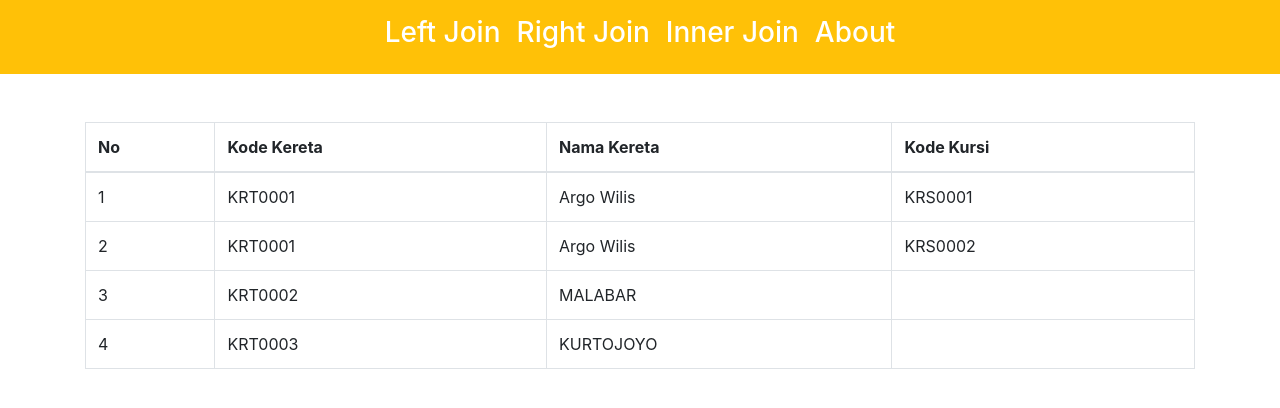
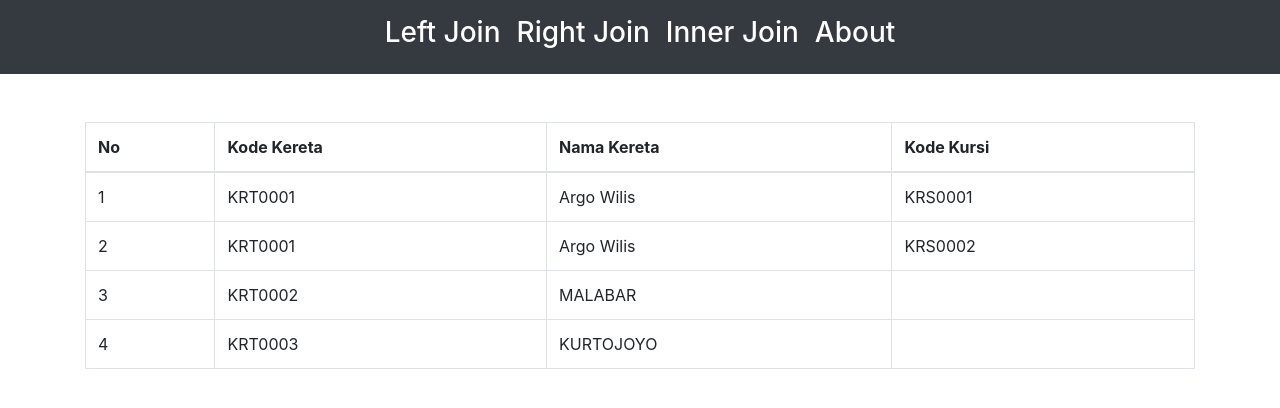
Before and after one commit to firditama/PR7_1705653_AchmadFirditama, a CodeIgniter app: page /kereta_join/ in a window 1280 px wide. Shown: the top 408 px of the page. Run offline with CodeIgniter, Linux system fonts and the light colour scheme; data comes from the database, SQL or seed files in the repository; some libraries are stand-ins or nearby versions.

Commit message:
pesan commit

```diff
--- a/application/views/About.php
+++ b/application/views/About.php
@@ -12,7 +12,7 @@
 <script src="https://stackpath.bootstrapcdn.com/bootstrap/4.3.1/js/bootstrap.min.js" integrity="sha384-JjSmVgyd0p3pXB1rRibZUAYoIIy6OrQ6VrjIEaFf/nJGzIxFDsf4x0xIM+B07jRM" crossorigin="anonymous"></script>
   </head>
   <body>
-    <nav class="navbar navbar-expand-lg navbar-dark bg-warning sticky-top">
+    <nav class="navbar navbar-expand-lg navbar-primary bg-dark sticky-top">
       <button class="navbar-toggler" type="button" data-toggle="collapse" data-target="#navbarSupportedContent">
         <span class="navbar-toggler-icon"></span>
       </button>
--- a/application/views/InnerJoin.php
+++ b/application/views/InnerJoin.php
@@ -14,7 +14,7 @@
     <script src="../assets/js/bootstrap.min.js"></script>
   </head>
   <body>
-    <nav class="navbar navbar-expand-lg navbar-dark bg-warning sticky-top">
+    <nav class="navbar navbar-expand-lg navbar-dark bg-dark sticky-top">
       <button class="navbar-toggler" type="button" data-toggle="collapse" data-target="#navbarSupportedContent">
         <span class="navbar-toggler-icon"></span>
       </button>
--- a/application/views/LeftJoin.php
+++ b/application/views/LeftJoin.php
@@ -14,7 +14,7 @@
     <script src="../assets/js/bootstrap.min.js"></script>
   </head>
   <body>
-    <nav class="navbar navbar-expand-lg navbar-dark bg-warning sticky-top">
+    <nav class="navbar navbar-expand-lg navbar-dark bg-dark sticky-top">
       <button class="navbar-toggler" type="button" data-toggle="collapse" data-target="#navbarSupportedContent">
         <span class="navbar-toggler-icon"></span>
       </button>
--- a/application/views/RightJoin.php
+++ b/application/views/RightJoin.php
@@ -14,7 +14,7 @@
     <script src="../assets/js/bootstrap.min.js"></script>
   </head>
   <body>
-    <nav class="navbar navbar-expand-lg navbar-dark bg-warning sticky-top">
+    <nav class="navbar navbar-expand-lg navbar-dark bg-dark sticky-top">
       <button class="navbar-toggler" type="button" data-toggle="collapse" data-target="#navbarSupportedContent">
         <span class="navbar-toggler-icon"></span>
       </button>
```
